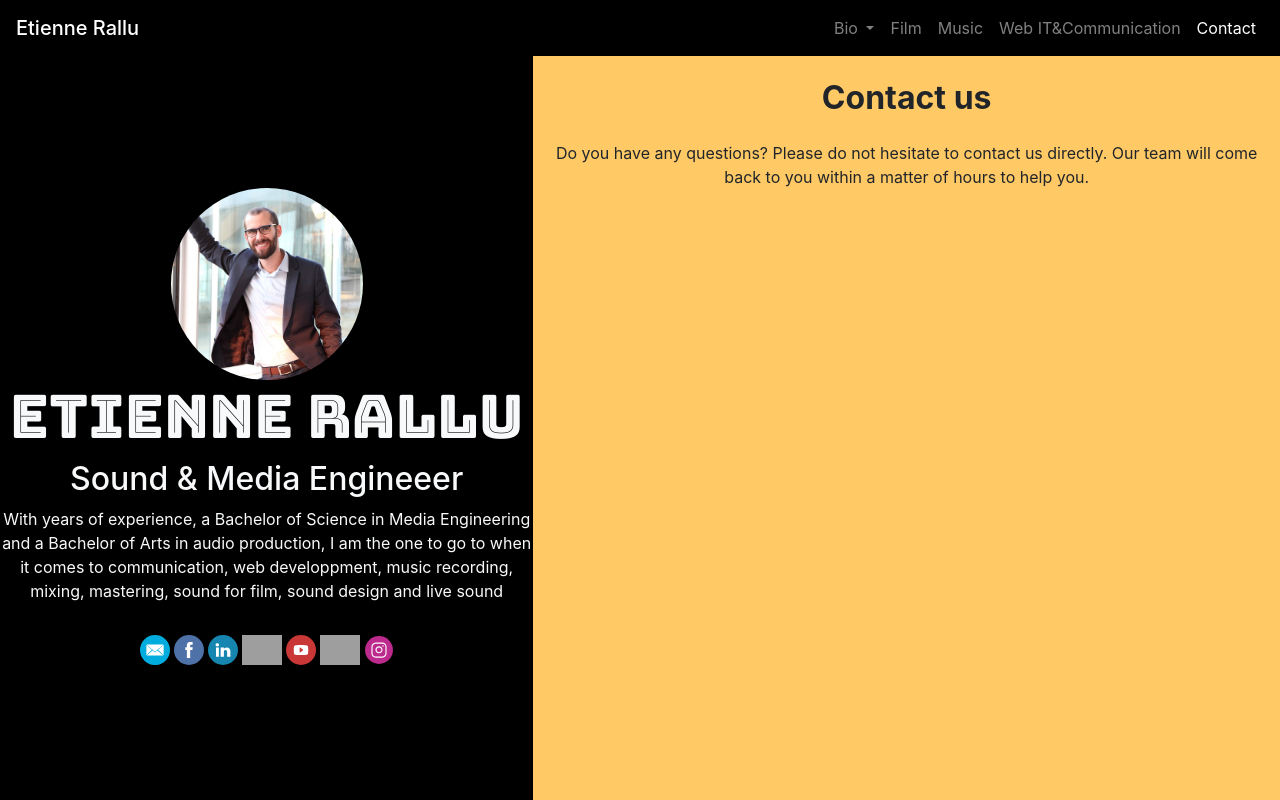
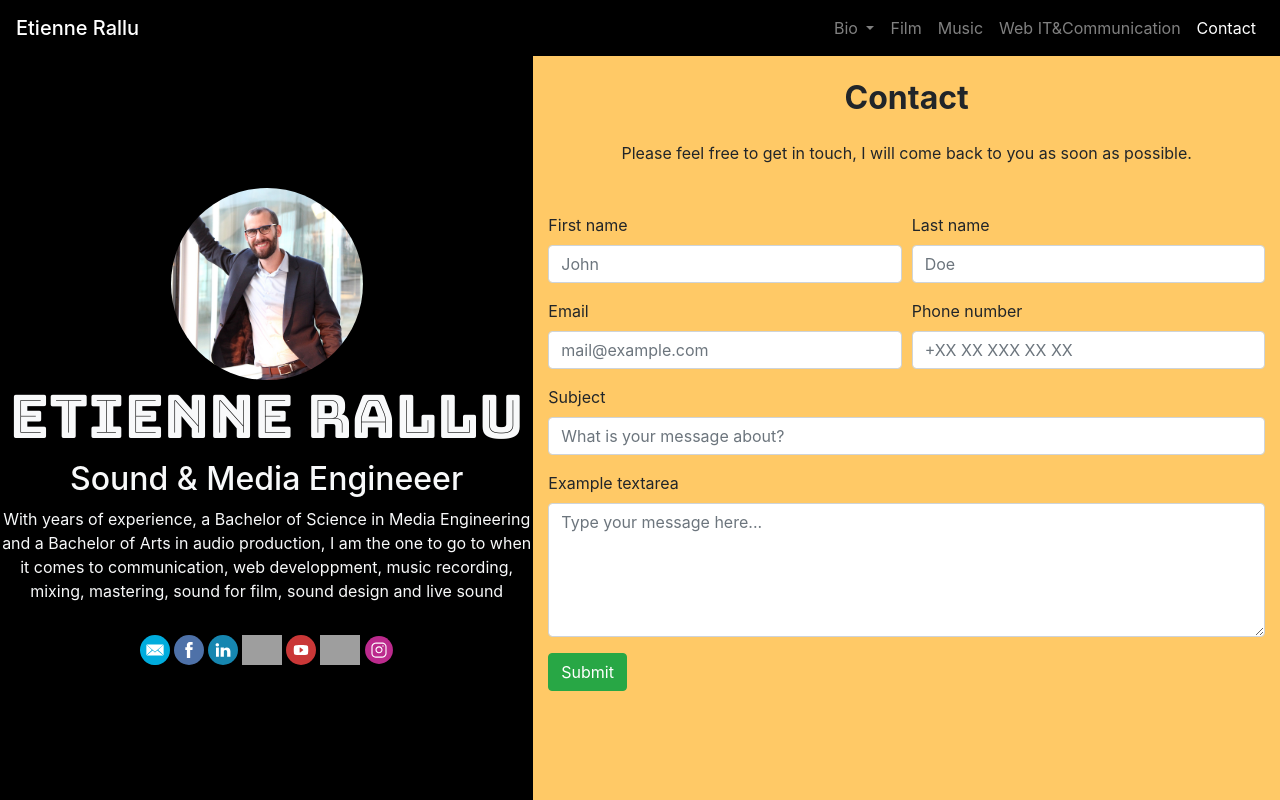
Before and after one commit to EtienneRallu/website, an Angular app: page /contact in a window 1280 px wide. Built offline with nearby package versions, Linux system fonts and the light colour scheme; grey boxes are pictures that could not be loaded.

Commit message:
work in progress contact form

```diff
--- a/src/app/app.module.ts
+++ b/src/app/app.module.ts
@@ -1,5 +1,6 @@
 import { BrowserModule } from '@angular/platform-browser';
 import { NgModule } from '@angular/core';
+import { FormsModule } from '@angular/forms';
 
 import { AppRoutingModule } from './app-routing.module';
 import { AppComponent } from './app.component';
@@ -20,7 +21,7 @@ import { ContactComponent } from './contact/contact.component';
     BrowserModule,
     AppRoutingModule,
     NgbModule,
-
+    FormsModule
   ],
   providers: [],
   bootstrap: [AppComponent]
--- a/src/app/contact/contact.component.html
+++ b/src/app/contact/contact.component.html
@@ -1,11 +1,57 @@
-<section class="mb-4">
+<main>
 
   <!--Section heading-->
-  <h2 class="h1-responsive font-weight-bold text-center my-4">Contact us</h2>
+  <h2 class="h1-responsive font-weight-bold text-center my-4">Contact</h2>
   <!--Section description-->
-  <p class="text-center w-responsive mx-auto mb-5">Do you have any questions? Please do not hesitate to contact us
-    directly. Our team will come back to you within
-    a matter of hours to help you.</p>
+  <p class="text-center w-responsive mx-auto mb-5">Please feel free to get in touch, I will come back to you as soon as
+    possible.</p>
+  <form>
+    <div class="form-row">
+      <div class="col-md-6 col-sm-12">
+        <div class="form-group">
+          <label for="firstname">First name</label>
+          <input type="text" class="form-control" id="firstname" placeholder="John" required>
+        </div>
+      </div>
+      <div class="col-md-6 col-sm-12">
+        <div class="form-group">
+          <label for="lastname">Last name</label>
+          <input type="text" class="form-control" id="lastname" placeholder="Doe" required>
+        </div>
+      </div>
+    </div>
 
+    <div class="form-row">
+      <div class="col-md-6 col-sm-12">
+        <div class="form-group">
+          <label for="email">Email</label>
+          <input type="email" class="form-control" placeholder="mail@example.com" id="email">
+        </div>
+      </div>
 
-</section>
+      <div class="col-md-6 col-sm-12">
+        <div class="form-group">
+          <label for="phoneNumber">Phone number</label>
+          <input type="tel" class="form-control" placeholder="+XX XX XXX XX XX" id="phoneNumber">
+        </div>
+      </div>
+    </div>
+
+    <div class="form-row">
+      <div class="col-12">
+        <div class="form-group">
+          <label for="subject">Subject</label>
+          <input type="text" class="form-control" placeholder="What is your message about?" id="subject">
+        </div>
+      </div>
+    </div>
+
+    <div class="form-group">
+      <label for="content">Example textarea</label>
+      <textarea class="form-control" id="content" rows="5" placeholder="Type your message here..."></textarea>
+    </div>
+    <button type="submit" class="btn btn-success">Submit</button>
+
+  </form>
+
+</main>
--- a/src/app/contact/contact.component.ts
+++ b/src/app/contact/contact.component.ts
@@ -1,4 +1,5 @@
 import { Component, OnInit } from '@angular/core';
+import { Message }    from '../message';
 
 @Component({
   selector: 'app-contact',
@@ -6,6 +7,12 @@ import { Component, OnInit } from '@angular/core';
   styleUrls: ['./contact.component.css']
 })
 export class ContactComponent implements OnInit {
+  model = new Message();
+
+  submitted = false;
+
+  onSubmit() { this.submitted = true; }
+
 
   constructor() { }
 
--- a/src/app/main/main.component.css
+++ b/src/app/main/main.component.css
@@ -1,4 +1,3 @@
 main{
-
     padding-top:20px;
 }
--- /dev/null
+++ b/src/app/message.ts
@@ -0,0 +1,12 @@
+export class Message {
+
+    constructor(
+        public id: number,
+        public firstName: string,
+        public lastName: string,
+        public email: string,
+        public phoneNumber: string,
+        public subject: string,
+        public content: string
+    ) { }
+}
--- a/src/index.html
+++ b/src/index.html
@@ -6,6 +6,16 @@
   <base href="/">
   <meta name="viewport" content="width=device-width, initial-scale=1">
   <link rel="icon" type="image/x-icon" href="favicon.ico">
+<!-- Global site tag (gtag.js) - Google Analytics -->
+<script async src="https://www.googletagmanager.com/gtag/js?id=UA-42884967-3"></script>
+<script>
+  window.dataLayer = window.dataLayer || [];
+  function gtag(){dataLayer.push(arguments);}
+  gtag('js', new Date());
+
+  gtag('config', 'UA-42884967-3');
+</script>
+
 </head>
 <body class="h-100">
   <app-root class="h-100"></app-root>
```
Also changed, not shown: 1 other file (tests, documents, lock files or other folders).
